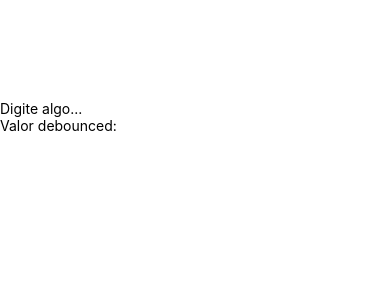
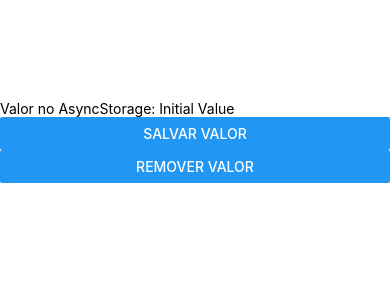
Before and after one commit to Thay-CR/customized-hooks, a React Native app: screen / in a window 390 px wide. Shown: the top 300 px of the page. Built offline with nearby package versions, Linux system fonts and the light colour scheme.

Commit message:
feature - useStorage customized hook

```diff
--- a/App.tsx
+++ b/App.tsx
@@ -1,8 +1,8 @@
-import { AuthExample } from './Pages/Auth';
-import { Debounced } from './Pages/Debounce';
+
+import { AsyncStorageExample } from './Pages/Storage';
 
 export default function App() {
   return (
- <Debounced/>
+    <AsyncStorageExample />
   );
 }
--- a/Pages/Date.tsx
+++ b/Pages/Date.tsx
@@ -1,6 +1,6 @@
 import { StatusBar } from 'expo-status-bar';
 import { StyleSheet, Text, View } from 'react-native';
-import useDateCalculator from '../hooks/date/dateCalculator';
+import {useDateCalculator} from '../hooks/date/dateCalculator';
 import { useEffect } from 'react'
 
 export default function App() {
--- /dev/null
+++ b/Pages/Storage.tsx
@@ -0,0 +1,15 @@
+import React from 'react';
+import { View, Button, Text } from 'react-native';
+import { useAsyncStorage } from '../hooks/storage/storage';
+
+export const AsyncStorageExample: React.FC = () => {
+    const { data, setData, removeData } = useAsyncStorage<string>('myData', 'Initial Value');
+
+    return (
+        <View style={{top:100}}>
+            <Text>Valor no AsyncStorage: {data}</Text>
+            <Button title="Salvar Valor" onPress={() => setData('Novo Valor')} />
+            <Button title="Remover Valor" onPress={removeData} />
+        </View>
+    );
+};
--- a/app.json
+++ b/app.json
@@ -18,6 +18,11 @@
       "supportsTablet": true
     },
     "android": {
+      "permissions": [
+        "CAMERA",
+        "READ_EXTERNAL_STORAGE",
+        "WRITE_EXTERNAL_STORAGE"
+      ],
       "adaptiveIcon": {
         "foregroundImage": "./assets/adaptive-icon.png",
         "backgroundColor": "#ffffff"
--- a/babel.config.js
+++ b/babel.config.js
@@ -1,4 +1,4 @@
-module.exports = function(api) {
+module.exports = function (api) {
   api.cache(true);
   return {
     presets: ['babel-preset-expo'],
--- /dev/null
+++ b/hooks/storage/storage.ts
@@ -0,0 +1,48 @@
+import AsyncStorage from '@react-native-async-storage/async-storage';
+import { useState, useEffect } from 'react';
+
+type UseAsyncStorageResult<T> = {
+  data: T | null;
+  setData: (value: T) => void;
+  removeData: () => void;
+};
+
+export const useAsyncStorage = <T>(key: string, initialValue: T | null = null): UseAsyncStorageResult<T> => {
+  const [data, setData] = useState<T | null>(initialValue);
+
+  useEffect(() => {
+    const loadData = async () => {
+      try {
+        const storedData = await AsyncStorage.getItem(key);
+        if (storedData !== null) {
+          setData(JSON.parse(storedData));
+        }
+      } catch (error) {
+        console.error('Error loading data from AsyncStorage:', error);
+      }
+    };
+
+    loadData();
+  }, [key]);
+
+  const saveData = async (value: T) => {
+    try {
+      const jsonValue = JSON.stringify(value);
+      await AsyncStorage.setItem(key, jsonValue);
+      setData(value);
+    } catch (error) {
+      console.error('Error saving data to AsyncStorage:', error);
+    }
+  };
+
+  const removeData = async () => {
+    try {
+      await AsyncStorage.removeItem(key);
+      setData(null);
+    } catch (error) {
+      console.error('Error removing data from AsyncStorage:', error);
+    }
+  };
+
+  return { data, setData: saveData, removeData };
+};
--- a/package.json
+++ b/package.json
@@ -10,10 +10,12 @@
   },
   "dependencies": {
     "expo": "~49.0.11",
+    "expo-file-system": "~15.4.4",
     "expo-status-bar": "~1.6.0",
     "react": "18.2.0",
     "react-native": "0.72.4",
-    "zustand": "^4.4.1"
+    "zustand": "^4.4.1",
+    "@react-native-async-storage/async-storage": "1.18.2"
   },
   "devDependencies": {
     "@babel/core": "^7.20.0",
```
Also changed, not shown: tsconfig.json (line endings or trailing spaces), 1 other file (tests, documents, lock files or other folders).
